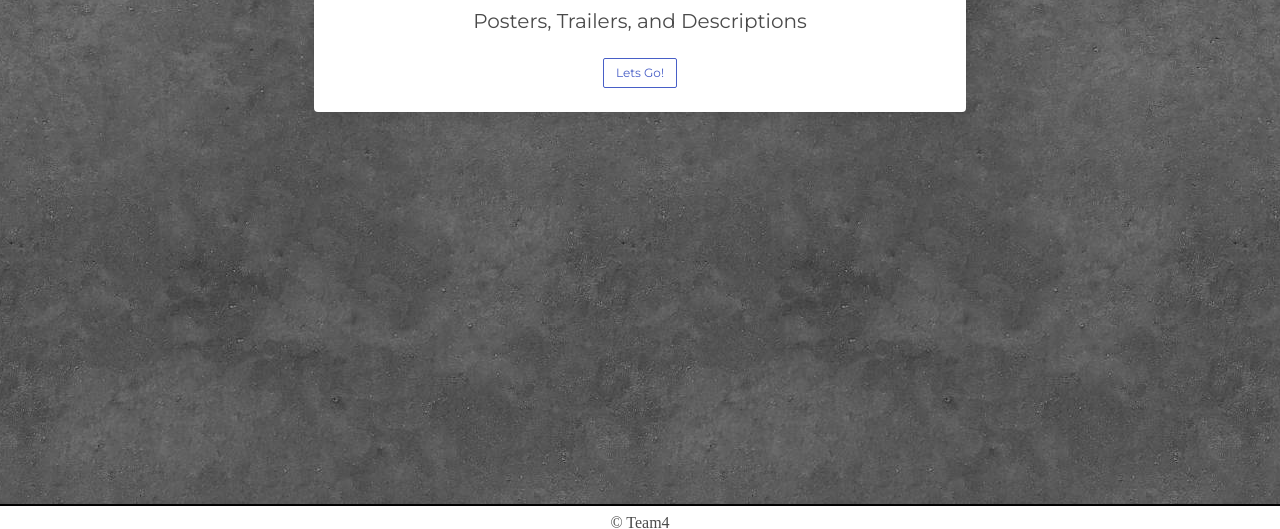
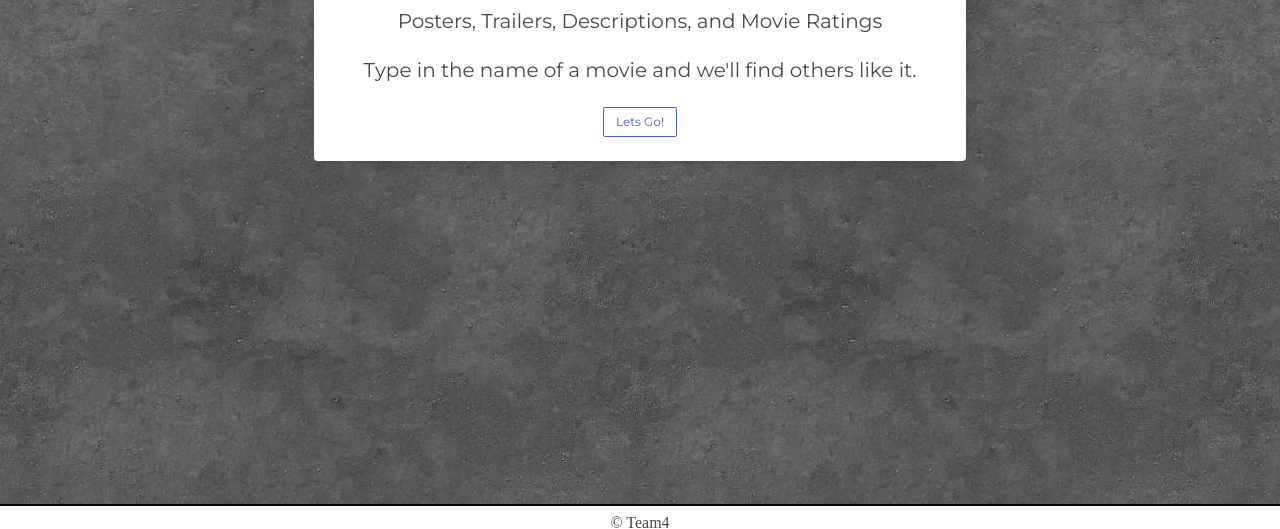
Before and after one commit to ttdunlap33/movie-project, a plain HTML site: page index.html in a window 1280 px wide. Shown: the part 271-800 px from the top of the page. Drawn offline with nearby package versions, Linux system fonts and the light colour scheme.

Commit message:
Update Landing Page

```diff
--- a/index.html
+++ b/index.html
@@ -55,7 +55,8 @@
         <div class="card-content ">
           <p class="title is-2 has-text-centered">Movie Grab</p>
 					<p class="subtitle is-3 has-text-centered sub1">Your one stop shop for movie recommendations</p>
-					<p class="subtitle is-5 has-text-centered sub2">Posters, Trailers, and Descriptions</p>
+					<p class="subtitle is-5 has-text-centered sub2">Posters, Trailers, Descriptions, and Movie Ratings</p>
+          <p class="subtitle is-5 has-text-centered sub2">Type in the name of a movie and we'll find others like it.</p>
 					<div class="boc has-text-centered">
 						<button class="button is-small has-text-centered is-outlined is-link contBtn">Lets Go!
 						</button>
```
